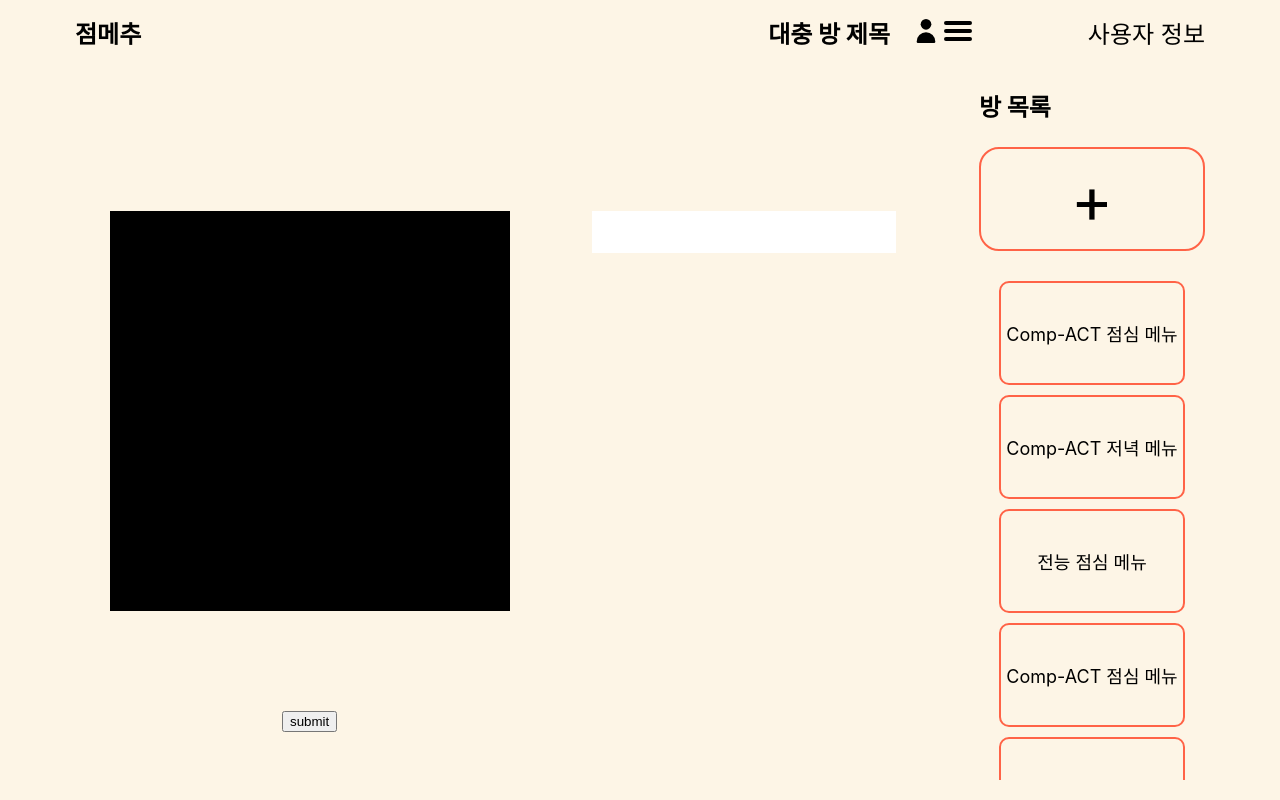
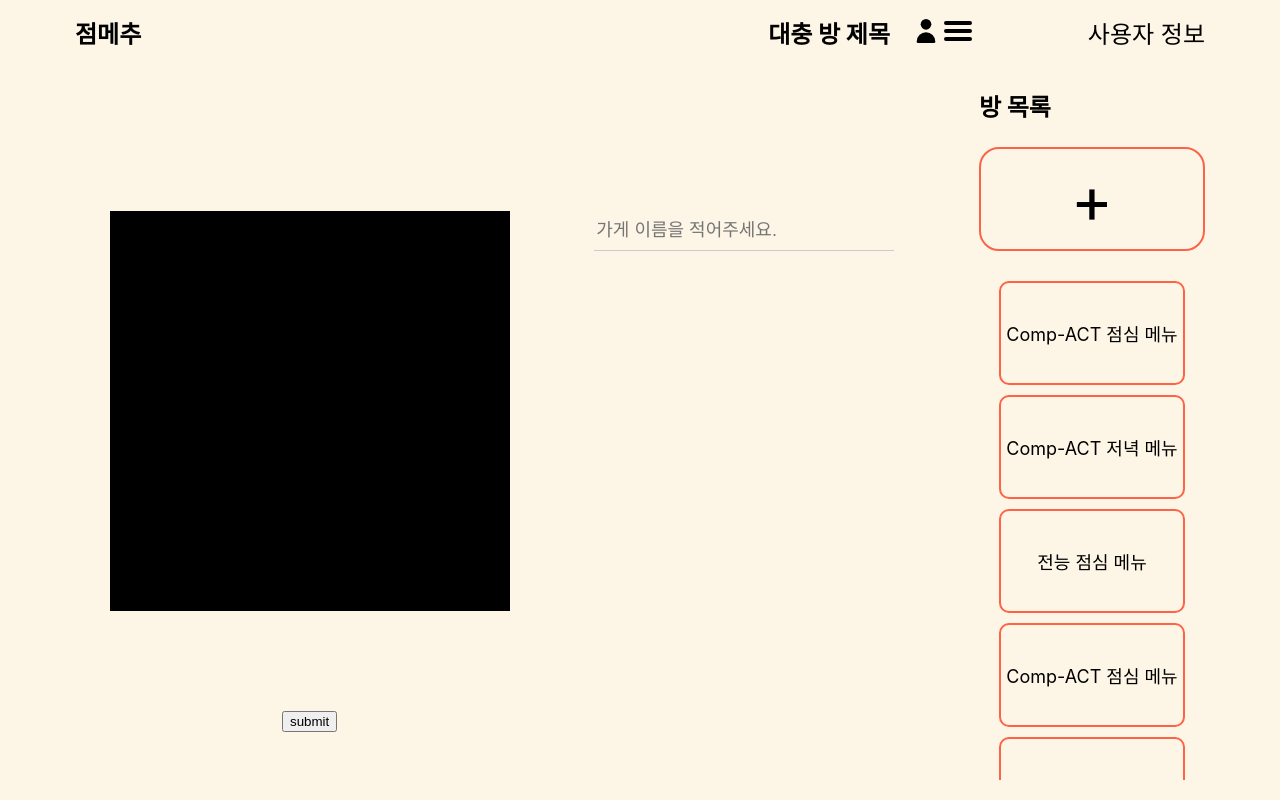
Before and after one commit to Comp-ACT/random-lunch-menu-front, a React (Create React App) app: page / in a window 1280 px wide. Built offline with nearby package versions, Linux system fonts and the light colour scheme.

Commit message:
Update RestaurantListInput component css

```diff
--- a/src/components/common/main/restaurant-list/restaurant-list-input/RestaurantListInput.jsx
+++ b/src/components/common/main/restaurant-list/restaurant-list-input/RestaurantListInput.jsx
@@ -1,5 +1,6 @@
 import * as PropTypes from 'prop-types';
 import { css } from '@emotion/react';
+import Colors from '../../../../../assets/colors';
 
 function RestaurantListInput({ width, setRestaurantList }) {
   function onKeyDown(e) {
@@ -13,12 +14,24 @@ function RestaurantListInput({ width, setRestaurantList }) {
     <input
       type="text"
       onKeyDown={onKeyDown}
+      placeholder="가게 이름을 적어주세요."
       css={css({
+        uiFieldPlaceholderColor: '#767676',
         width,
-        textAlign: 'center',
         fontSize: 18,
         height: 40,
         border: 'none',
+        borderBottom: '1px solid #ccc',
+        backgroundColor: 'transparent',
+        borderRadius: 0,
+        boxSizing: 'border-box',
+        transition: '0.3s',
+        '&:focus': {
+          outline: 'none',
+          borderColor: Colors.CORAL,
+          paddingLeft: 20,
+          paddingRight: 20,
+        },
       })}
     />
   );
```
